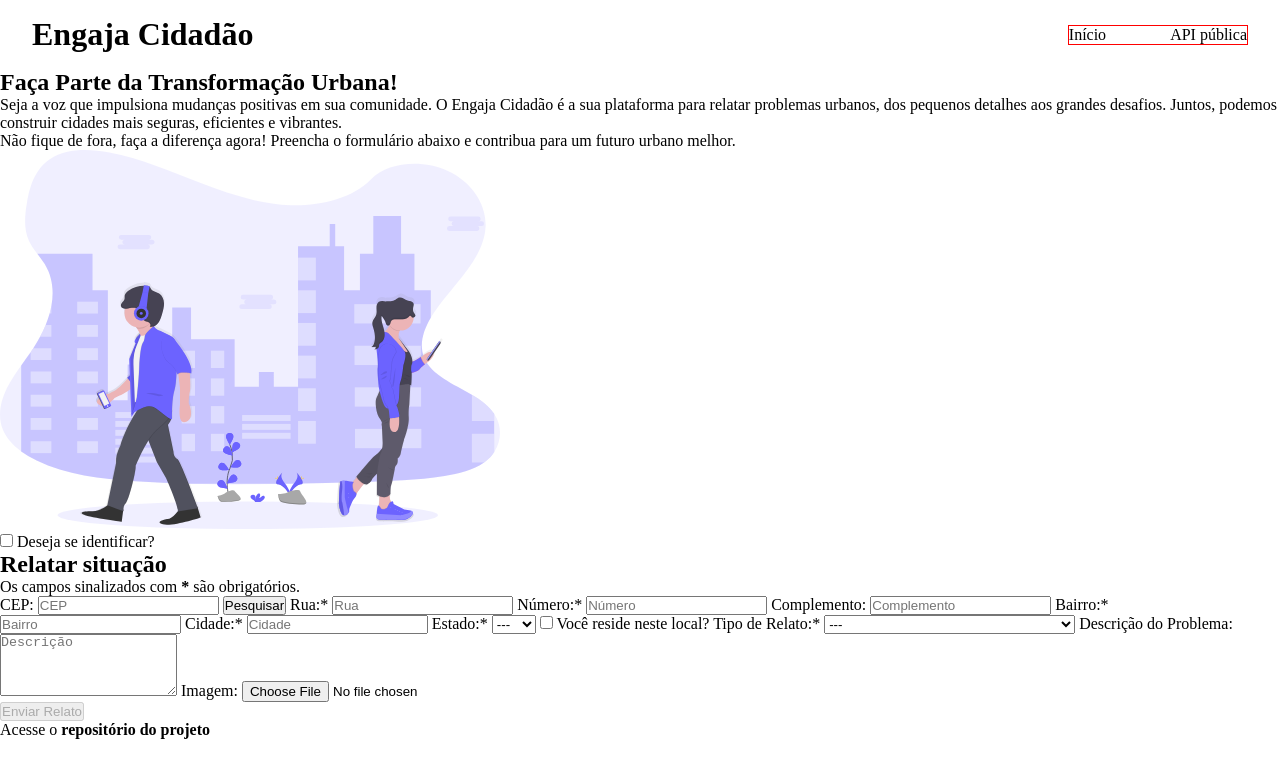
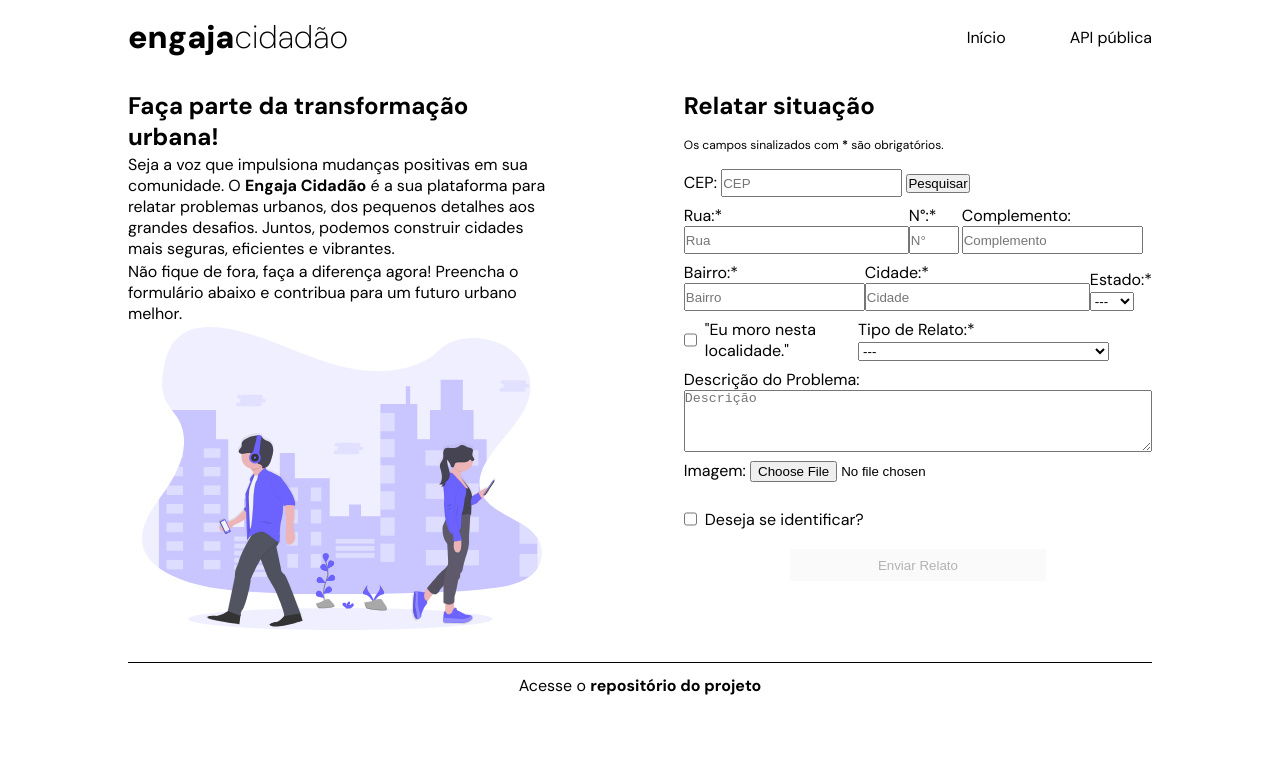
Before and after one commit to santos-mellissa/engaja-cidadao, a plain HTML site: page frontend/index.html in a window 1280 px wide. Drawn offline with Linux system fonts and the light colour scheme.

Commit message:
posicionando os elementos

```diff
--- a/frontend/index.html
+++ b/frontend/index.html
@@ -4,14 +4,14 @@
 <head>
     <meta charset="UTF-8">
     <meta name="viewport" content="width=device-width, initial-scale=1.0">
-    <link rel="stylesheet" href="./styles/reset.css">
+    <link rel="stylesheet" href="./styles/global.css">
     <link rel="stylesheet" href="./styles/index.style.css">
     <title>Engaja Cidadão</title>
 </head>
 
 <body>
     <header>
-        <h1>Engaja Cidadão</h1>
+        <p id="logo"><span id="logo1">engaja</span><span id="logo2">cidadão</span></p>
         <nav>
             <a href="./index.html">Início</a>
             <a href="./api.html">API pública</a>
@@ -19,51 +19,38 @@
     </header>
 
     <main>
-        <section>
-            <h2>Faça Parte da Transformação Urbana!</h2>
-            <p>Seja a voz que impulsiona mudanças positivas em sua comunidade. O Engaja Cidadão é a sua plataforma para relatar problemas urbanos, dos pequenos detalhes aos grandes desafios. Juntos, podemos construir cidades mais seguras, eficientes e vibrantes.</p>
-            <p>Não fique de fora, faça a diferença agora! Preencha o formulário abaixo e contribua para um futuro urbano melhor.</p>
+        <section id="intro">
+            <h2>Faça parte da transformação urbana!</h2>
+            <p>Seja a voz que impulsiona mudanças positivas em sua comunidade. O <strong>Engaja Cidadão</strong> é a sua plataforma para
+                relatar problemas urbanos, dos pequenos detalhes aos grandes desafios. Juntos, podemos construir cidades
+                mais seguras, eficientes e vibrantes.</p>
+            <p>Não fique de fora, faça a diferença agora! Preencha o formulário abaixo e contribua para um futuro urbano
+                melhor.</p>
             <img src="./assets/main-img.svg" alt="">
         </section>
-        <section>
-            <label for="anonymous">
-                <input type="checkbox" id="anonymous" name="anonymous">
-                Deseja se identificar?
-            </label>
-            <div id="user_identification">
-                <h2>Identificação do usuário</h2>
-                <form>
-                    <label for="full_name">Nome completo:
-                        <input type="text" id="full_name" name="full_name" placeholder="Nome completo">
-                    </label>
-                    <label for="document_number">CPF:
-                        <input type="text" id="document_number" name="document_number" maxlength="11" placeholder="CPF">
-                    </label>
-                    <label for="phone">Telefone:
-                        <input type="tel" id="phone" name="phone" maxlength="11" placeholder="Telefone">
-                    </label>
-                    <label for="email">Email:
-                        <input type="email" id="email" name="email" placeholder="Email">
-                    </label>
-                </form>
-            </div>
-            <div>
+        <section id="form">
+            <div id="report-form">
                 <h2>Relatar situação</h2>
                 <p>Os campos sinalizados com <strong>*</strong> são obrigatórios.</p>
                 <form>
+                    <div>
                         <label for="zip_code">CEP:
                             <input type="text" maxlength="8" id="zip_code" name="zip_code" placeholder="CEP">
                         </label>
                         <button type="button" id="search_cep">Pesquisar</button>
+                    </div>
+                    <div class="inputs-line">
                         <label for="street">Rua:*
                             <input type="text" id="street" name="street" placeholder="Rua" required>
                         </label>
-                    <label for="number">Número:*
-                        <input type="text" maxlength="6" id="number" name="number" placeholder="Número" required>
+                        <label for="number">N°:*
+                            <input type="text" maxlength="6" id="number" name="number" placeholder="N°" required>
                         </label>
                         <label for="complement">Complemento:
                             <input type="text" id="complement" name="complement" placeholder="Complemento">
                         </label>
+                    </div>
+                    <div class="inputs-line">
                         <label for="neighborhood">Bairro:*
                             <input type="text" id="neighborhood" name="neighborhood" placeholder="Bairro" required>
                         </label>
@@ -75,9 +62,11 @@
                                 <option value="" selected>---</option>
                             </select>
                         </label>
-                    <label for="resident">
+                    </div>
+                    <div class="inputs-line">
+                        <label for="resident" class="checkbox-label">
                             <input type="checkbox" id="resident" name="resident">
-                        Você reside neste local?
+                            "Eu moro nesta localidade."
                         </label>
                         <label for="report_type">Tipo de Relato:*
                             <select id="report_type" name="report_type">
@@ -88,22 +77,50 @@
                                 <option value="Falta de acessibilidade">Falta de acessibilidade</option>
                                 <option value="Falta de sinalização">Falta de sinalização</option>
                                 <option value="Iluminação pública defeituosa">Iluminação pública defeituosa</option>
-                            <option value="Inundações/Problemas com drenagem">Inundações/Problemas com drenagem</option>
+                                <option value="Inundações/Problemas com drenagem">Inundações/Problemas com drenagem
+                                </option>
                                 <option value="Obstrução de via pública">Obstrução de via pública</option>
                                 <option value="Problemas com coleta de lixo">Problemas com coleta de lixo</option>
                                 <option value="Veículo abandonado">Veículo abandonado</option>
                                 <option value="Outro">Outro</option>
                             </select>
                         </label>
-                    <label for="report">Descrição do Problema:
+                    </div>
+                    <label id="report-label" for="report">Descrição do Problema:
                         <textarea id="report" name="report" rows="4" placeholder="Descrição" required></textarea>
                     </label>
                     <label for="image">Imagem:
                         <input type="file" id="image" name="image">
                     </label>
                 </form>
+                <label for="anonymous" class="checkbox-label">
+                    <input type="checkbox" id="anonymous" name="anonymous">
+                    Deseja se identificar?
+                </label>
+            </div>
+            <div id="user_form">
+                <h3>Identificação do usuário</h3>
+                <form>
+                    <div class="inputs-line">
+                        <label for="full_name">Nome completo:
+                            <input type="text" id="full_name" name="full_name" placeholder="Nome completo">
+                        </label>
+                        <label for="document_number">CPF:
+                            <input type="text" id="document_number" name="document_number" maxlength="11"
+                                placeholder="CPF">
+                        </label>
+                    </div>
+                    <div class="inputs-line">
+                        <label for="email">Email:
+                            <input type="email" id="email" name="email" placeholder="Email">
+                        </label>
+                        <label for="phone">Telefone:
+                            <input type="tel" id="phone" name="phone" maxlength="11" placeholder="Telefone">
+                        </label>
+                    </div>
+                </form>
+            </div>
             <button type="button" id="send_report" disabled>Enviar Relato</button>
-            </div>
         </section>
     </main>
 
--- a/frontend/styles/api.style.css
+++ b/frontend/styles/api.style.css
@@ -1,12 +1,25 @@
-header {
-    align-items: center;
-    display: flex;
-    justify-content: space-between;
-    padding: 16px 32px;
+img {
+    width: 300px;
+    margin: 0 auto;
+    margin-top: 64px;
 }
 
-nav {
-    border: 1px solid red;
+main {
     display: flex;
-    gap: 64px;
+    flex-direction: column;
+    align-items: center;
+    gap: 8px;
 }
+
+h3 {
+    margin-top: 16px;
+    margin-bottom: 8px;
+}
+
+#api {
+    background-color:antiquewhite;
+    width: 788px;
+    padding: 12px 0;
+    text-align: center;
+    border-radius: 12px;
+}
--- /dev/null
+++ b/frontend/styles/global.css
@@ -0,0 +1,71 @@
+@import url('https://fonts.googleapis.com/css2?family=DM+Sans:ital,opsz,wght@0,9..40,100;0,9..40,200;0,9..40,300;0,9..40,400;0,9..40,500;0,9..40,600;0,9..40,700;0,9..40,800;0,9..40,900;0,9..40,1000;1,9..40,100;1,9..40,200;1,9..40,300;1,9..40,400;1,9..40,500;1,9..40,600;1,9..40,700;1,9..40,800;1,9..40,900;1,9..40,1000&display=swap');
+
+:root {
+  font-family: 'DM Sans', sans-serif;
+}
+
+* {
+    margin: 0;
+    padding: 0;
+    box-sizing: border-box;
+    text-decoration: none;
+}
+
+body {
+  margin: 0 128px;
+}
+
+ol, ul {
+    list-style: none;
+}
+
+a,
+a:visited,
+a:focus {
+  color: inherit;
+}
+
+a:hover {
+  cursor: pointer;
+  color: #6C63FF;
+}
+
+header {
+  align-items: center;
+  display: flex;
+  justify-content: space-between;
+  padding-top: 16px;
+  padding-bottom: 32px;
+}
+
+nav {
+  display: flex;
+  gap: 64px;
+}
+
+input {
+  height: 28px;
+}
+
+button {
+  cursor: pointer;
+}
+
+footer {
+  border-top: 1px solid black;
+  margin-top: 32px;
+  padding: 12px 0;
+  text-align: center;
+}
+
+#logo {
+  font-size: 32px;
+}
+
+#logo1 {
+  font-weight: 900;
+}
+
+#logo2 {
+  font-weight: 200;
+}
--- a/frontend/styles/index.style.css
+++ b/frontend/styles/index.style.css
@@ -1,20 +1,102 @@
-#user_identification {
+#user_form {
     display: none;
 }
 
-img {
-    width: 500px;
+main {
+    display: flex;
+    gap: 128px;
 }
 
-header {
-    align-items: center;
+#intro {
     display: flex;
+    flex-direction: column;
     justify-content: space-between;
-    padding: 16px 32px;
+    height: 540px;
 }
 
-nav {
-    border: 1px solid red;
+img {
+    width: 400px;
+    margin: 0 auto;
+}
+
+.checkbox-label {
     display: flex;
-    gap: 64px;
+    align-items: center;
+    gap: 8px;
 }
+
+#form {
+    width: 200%;
+    display: flex;
+    flex-direction: column;
+    gap: 16px;
+}
+
+#report-form {
+    display: flex;
+    flex-direction: column;
+    gap: 16px;
+}
+
+#report-form > p {
+    font-size: 75%;
+}
+
+#report-form > form {
+    display: flex;
+    flex-direction: column;
+    gap: 8px;
+}
+
+#street, #city {
+    width: 225px;
+}
+
+#number {
+    width: 50px;
+}
+
+#report-label {
+    display: flex;
+    flex-direction: column;
+}
+
+#full_name, #email {
+    width: 250px;
+}
+
+.inputs-line {
+    display: flex;
+    align-items: flex-end;
+    justify-content: space-between;
+}
+
+#user_form > form {
+    display: flex;
+    flex-direction: column;
+    gap: 8px;
+}
+
+#send_report {
+    border: none;
+    height: 32px;
+    width: 256px;
+    text-align: center;
+    margin: 0 auto;
+}
+
+#send_report:hover {
+    transform: scale(1.02);
+}
+
+#send_report:active {
+    transform: scale(0.98);
+}
+
+#send_report:disabled,
+#send_report:disabled:hover,
+#send_report:disabled:focus,
+#send_report:disabled:active {
+    cursor: not-allowed;
+    transform: scale(1)
+}
--- a/frontend/styles/reset.css
+++ /dev/null
@@ -1,16 +0,0 @@
-* {
-    margin: 0;
-    padding: 0;
-    box-sizing: border-box;
-    text-decoration: none;
-}
-
-ol, ul {
-    list-style: none;
-}
-
-a,
-a:visited,
-a:focus {
-  color: inherit;
-}
```
Also changed, not shown: frontend/api.html (+18 -9 lines), frontend/script.js (+4 -4 lines), frontend/assets/programmer-img.svg (added). Lines whose indentation alone changed are shown as unchanged.
